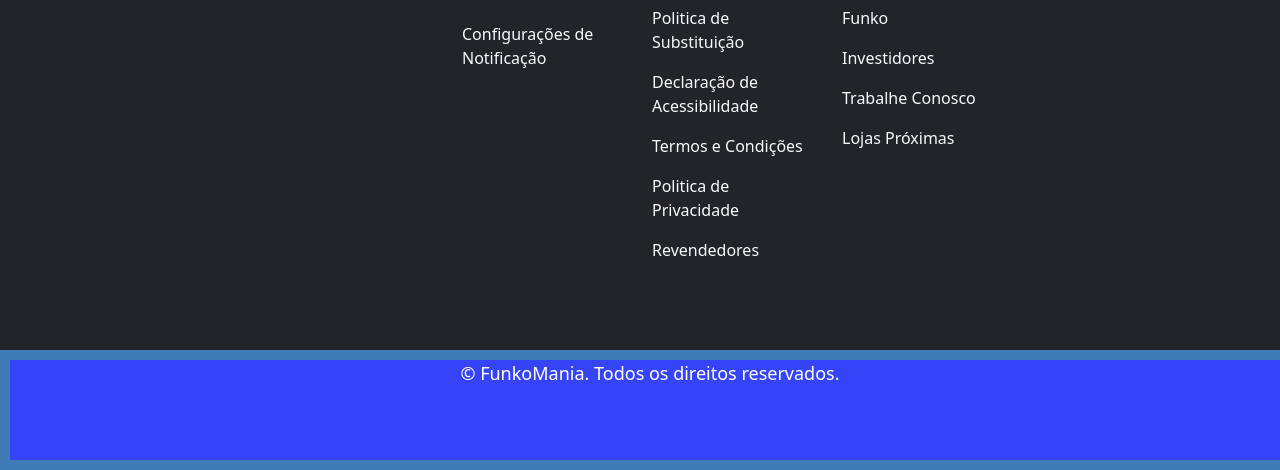
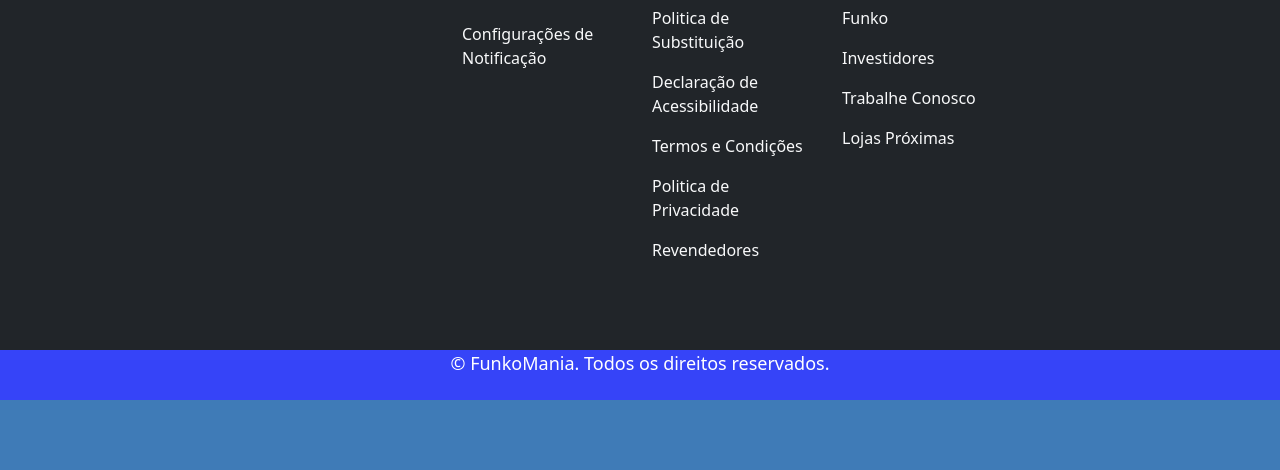
Before and after one commit to wierdest/projeto-final-frontend, a website: page public/check-out.html in a window 1280 px wide. Shown: the part 1704-2174 px from the top of the page. After the commit the page ends 2104 px from the top, so only its background shows below. Drawn offline with nearby package versions, Linux system fonts and the light colour scheme.

Commit message:
ajustes simples

```diff
--- a/public/check-out.html
+++ b/public/check-out.html
@@ -85,7 +85,7 @@
                 <th scope="col"> </th>
                 <th scope="col">Item</th>
                 <th scope="col">Preço</th>
-                <th scope="col">Quantidade</th>
+                <th scope="col" class="col-2">Quantidade</th>
               </tr>
             </thead>
             <tbody>
@@ -425,7 +425,7 @@
     </div>
   </footer>
 
-  <div class="text-center" style="background-color:#3644F8;color: white;">
+  <div class="text-center-footer" style="background-color:#3644F8;color: white;">
     <p>&copy; FunkoMania. Todos os direitos reservados.</p>
   </div>
 
--- a/public/estilo.css
+++ b/public/estilo.css
@@ -93,7 +93,12 @@
   height: 100px;
   border: 0cap;
 }
-
+.text-center-footer{
+  font-size: large;
+  height: 50px;
+  text-align: center;
+  border: 0cap;
+}
 
 .footer {
   position: fixed;
```
Also changed, not shown: public/index.html (+1 -1 lines), public/sobre-nos.html (+1 -1 lines).
